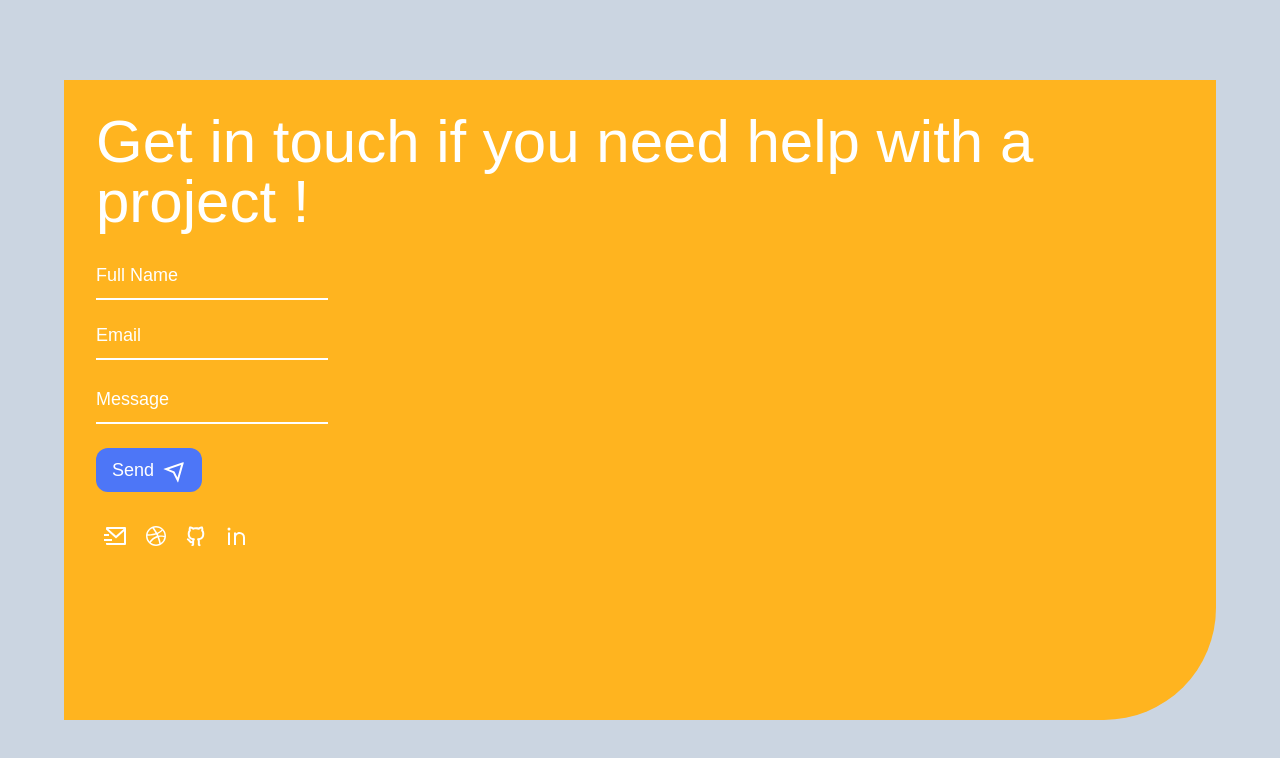
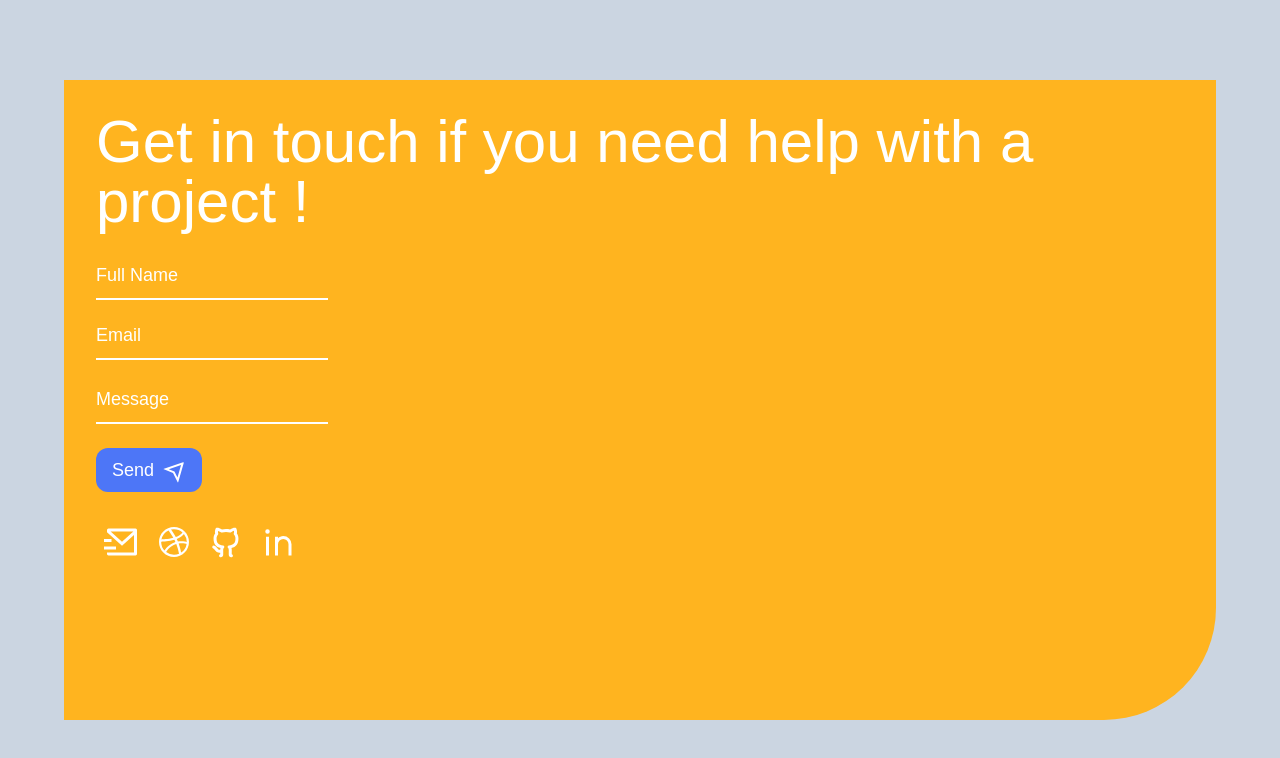
Before and after one commit to premier213/MyWebsite, a React (Create React App) app: page /contact in a window 1280 px wide. Shown: the top 758 px of the page. Built offline with nearby package versions, Linux system fonts and the light colour scheme; what tailwindcss-debug-screens would draw is missing.

Commit message:
fixed bug social icons

```diff
--- a/src/components/contact.js
+++ b/src/components/contact.js
@@ -68,7 +68,7 @@ const Contact = () => {
                 <RiSendPlaneLine className="mt-1 ml-2 text-2xl" />
               </button>
             </div>
-            <div className="flex mt-8 text-2xl text-white">
+            <div className="sm:text-4xl flex mt-8 text-2xl text-white">
               <button className="mx-2" type="button">
                 <a
                   href="mailto:premier213@outlook.com"
```
